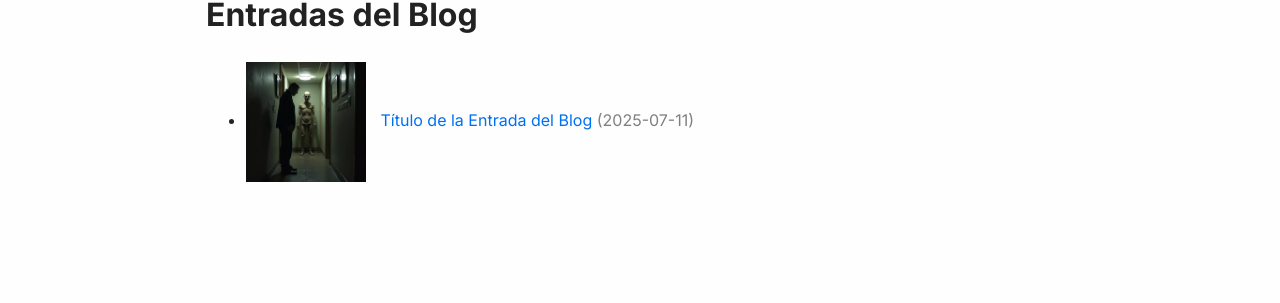
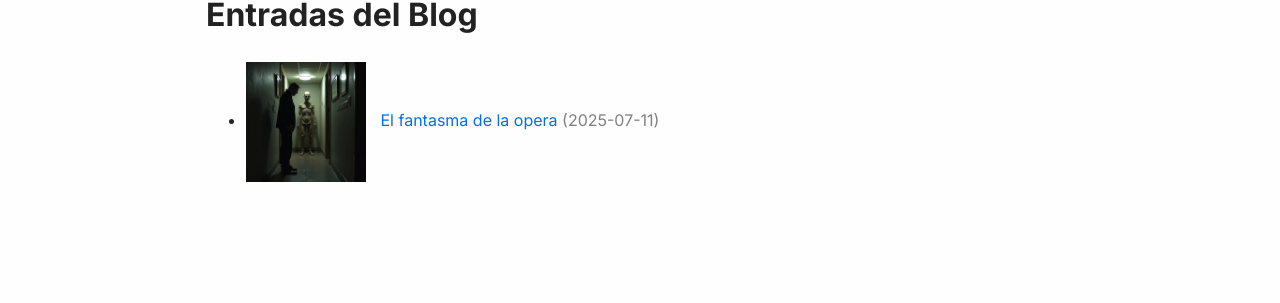
Before and after one commit to santanasmart/santanasmart_github, a Jekyll site: the page built from blog.html, in a window 1280 px wide. Shown: the part 154-457 px from the top of the page. Built offline with Jekyll 4.4.1, drawn with Linux system fonts in a browser that asks for light colours.

Commit message:
Update 2025-07-12-mi-entrada-del-blog.md

```diff
--- a/_posts/2025-07-12-mi-entrada-del-blog.md
+++ b/_posts/2025-07-12-mi-entrada-del-blog.md
@@ -1,6 +1,6 @@
 ---
 layout: default
-title: "Título de la Entrada del Blog"
+title: "El fantasma de la opera"
 date: 2025-07-11 10:00:00 +0000
 author: Juan Pérez
 categories: [blog]
```
